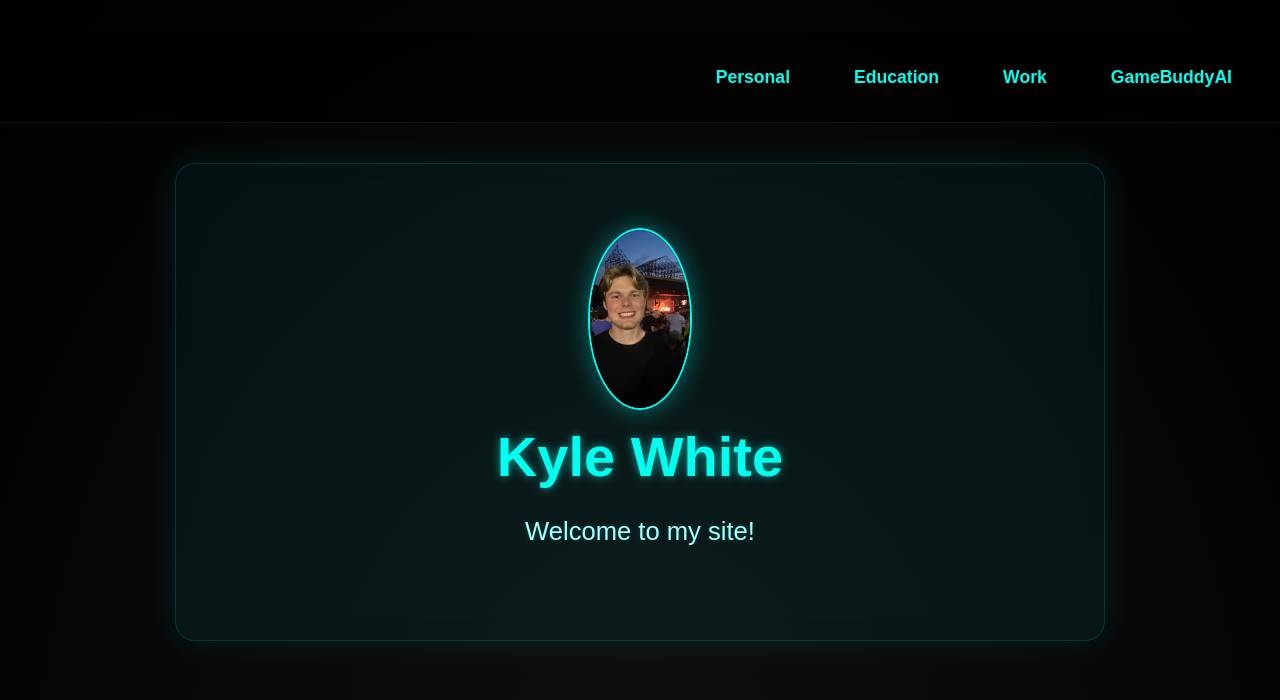
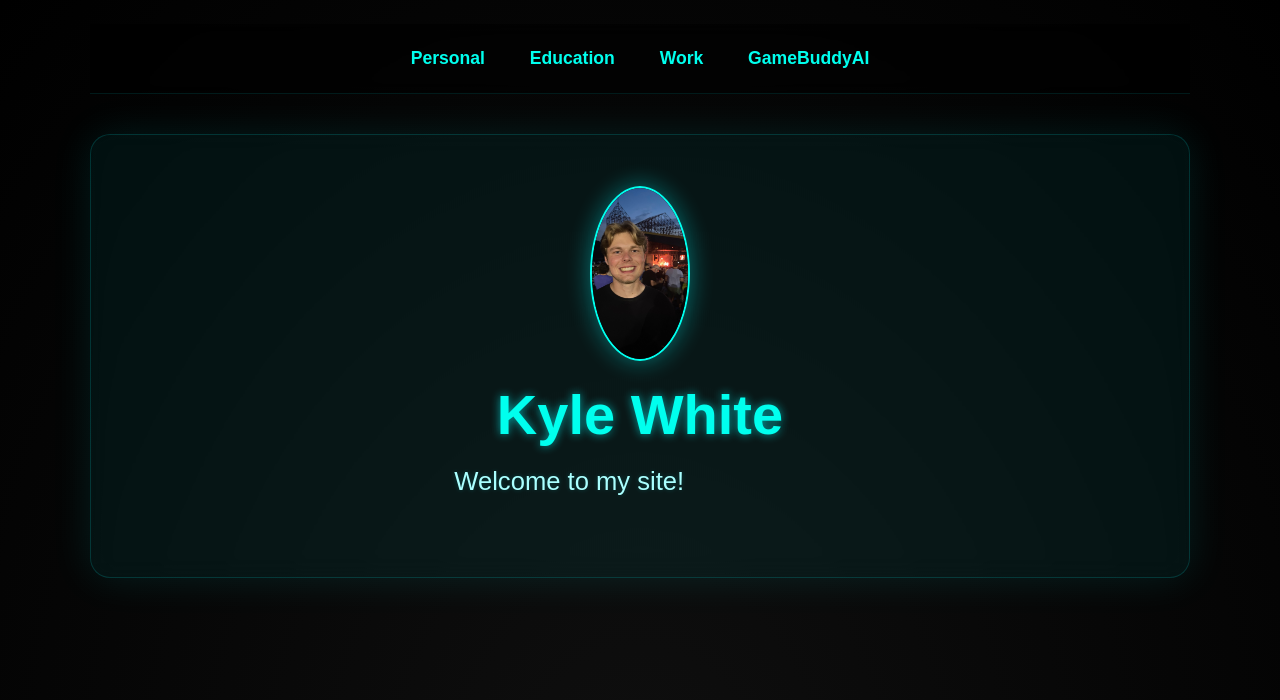
Before and after one commit to KyleWhite22/Portfolio, a React (Vite) app in the folder client/: page / in a window 1280 px wide. Shown: the top 700 px of the page. Built offline with nearby package versions, Linux system fonts and the light colour scheme; no server answers.

Commit message:
fixed homepage styling

```diff
--- a/client/src/pages/Home.css
+++ b/client/src/pages/Home.css
@@ -1,91 +1,93 @@
-/* Full-screen neon background */
+/* ===== hard reset so nothing adds stray margins/widths ===== */
+html, body, #root {
+  margin: 0;
+  padding: 0;
+  width: 100%;
+  min-height: 100%;
+  box-sizing: border-box;
+}
+*, *::before, *::after { box-sizing: inherit; }
+
+/* ===== wrapper: full bleed bg, but children centered ===== */
 .home-wrapper {
-  width: 100vw;
-  height: 100vh;
+  width: 100%;
+  min-height: 100svh; /* safer than 100vh on mobile */
   background: radial-gradient(ellipse at bottom, #0f0f0f 0%, #000000 100%);
-  display: flex;
-  flex-direction: column;
-  align-items: center;
-  padding: 2rem;
-  box-sizing: border-box;
-  font-family: 'Orbitron', sans-serif; /* Use a futuristic font */
   color: #00ffee;
-  overflow: hidden;
+  font-family: 'Orbitron', sans-serif;
+  padding: 1.5rem;
+  overflow-x: hidden;
 }
 
-/* Top nav bar */
-.top-nav {
-  width: 100%;
-  padding: 1.5rem 2rem;
-  display: flex;
-  justify-content: flex-end;
-  background: rgba(0, 0, 0, 0.6);
-  backdrop-filter: blur(8px);
-  border-bottom: 1px solid rgba(0, 255, 255, 0.1);
-  z-index: 10;
+/* center ALL direct children (nav + card) with a max width */
+.home-wrapper > * {
+  width: min(1100px, 100%);
+  margin-inline: auto;           /* <-- centers regardless of inner flex rules */
 }
 
+/* keep nav links centered so nav itself can't "pull" left */
+.top-nav {
+  display: flex;
+  justify-content: center;       /* stay centered on desktop too */
+  background: rgba(0,0,0,0.6);
+  backdrop-filter: blur(8px);
+  border-bottom: 1px solid rgba(0,255,255,0.1);
+  padding: 1rem 1.25rem;
+}
+
+/* nav list wraps on small screens */
 .nav-links {
   display: flex;
-  gap: 2rem;
+  flex-wrap: wrap;
+  gap: 1rem;
+  align-items: center;
+  justify-content: center;
 }
 
+/* content card stays centered and responsive */
+.home-content {
+  background: rgba(0,255,255,0.06);
+  border: 1px solid rgba(0,255,255,0.15);
+  box-shadow: 0 0 40px rgba(0,255,255,0.1);
+  backdrop-filter: blur(12px);
+  border-radius: 20px;
+  padding: clamp(1rem, 4vw, 4rem);
+  margin-top: 5vh;
+  text-align: center;
+}
+
+/* fluid sizes */
 .nav-link {
   color: #00ffee;
   font-weight: 600;
   text-decoration: none;
-  font-size: 1.1rem;
-  padding: 0.5rem 1rem;
+  font-size: clamp(0.95rem, 2.4vw, 1.1rem);
+  padding: 0.5rem 0.9rem;
   border-radius: 8px;
+  line-height: 1.2;
   transition: background 0.2s ease;
-}
-
-.nav-link:hover {
-  background-color: rgba(0, 255, 255, 0.1);
-}
-
-/* Central card layout */
-.home-content {
-  background: rgba(0, 255, 255, 0.06);
-  border: 1px solid rgba(0, 255, 255, 0.15);
-  box-shadow: 0 0 40px rgba(0, 255, 255, 0.1);
-  backdrop-filter: blur(12px);
-  border-radius: 20px;
-  padding: 4rem;
-  text-align: center;
-  max-width: 800px;
-  width: 100%;
-  margin-top: 5vh;
-  display: flex;
-  flex-direction: column;
+  min-height: 36px;
+  display: inline-flex;
   align-items: center;
 }
+.nav-link:hover { background-color: rgba(0,255,255,0.1); }
 
-/* Profile image with neon frame */
 .avatar {
-  width: 220px;
+  width: clamp(120px, 45vw, 220px);
   height: auto;
   object-fit: cover;
   border-radius: 16px;
   border: 2px solid #00ffee;
-  box-shadow: 0 0 25px rgba(0, 255, 255, 0.4);
-  margin-bottom: 2rem;
+  box-shadow: 0 0 25px rgba(0,255,255,0.4);
+  margin-bottom: 1.5rem;
+  max-width: 100%;
 }
+.name   { font-size: clamp(1.8rem, 6vw, 3.5rem); font-weight: 800; margin: 0; text-shadow: 0 0 10px rgba(0,255,255,0.6); }
+.tagline{ font-size: clamp(1rem, 3.2vw, 1.6rem); color: #aaffff; margin-top: 1rem; max-width: 60ch; text-shadow: 0 0 5px rgba(0,255,255,0.2); }
 
-/* Futuristic name text */
-.name {
-  font-size: 3.5rem;
-  font-weight: 800;
-  margin: 0;
-  color: #00ffee;
-  text-shadow: 0 0 10px rgba(0, 255, 255, 0.6);
+/* small-screen tighten */
+@media (max-width: 600px) {
+  .home-wrapper { padding: 1rem; }
+  .nav-links { gap: 0.6rem; }
+  .nav-link { padding: 0.4rem 0.7rem; }
 }
-
-/* Subtitle / tagline */
-.tagline {
-  font-size: 1.6rem;
-  color: #aaffff;
-  margin-top: 1.5rem;
-  max-width: 600px;
-  text-shadow: 0 0 5px rgba(0, 255, 255, 0.2);
-}
--- a/client/src/pages/Home.jsx
+++ b/client/src/pages/Home.jsx
@@ -5,6 +5,7 @@ import kyleImg from '../assets/kyle.jpeg';
 function Home() {
   return (
     <div className="home-wrapper">
+      <div className="center">   {/* NEW */}
         <header className="top-nav">
           <nav className="nav-links">
             <Link to="/personal" className="nav-link">Personal</Link>
@@ -20,7 +21,7 @@ function Home() {
           <p className="tagline">Welcome to my site!</p>
         </div>
       </div>
+    </div>
   );
 }
-
 export default Home;
```
Lines whose indentation alone changed are shown as unchanged.
